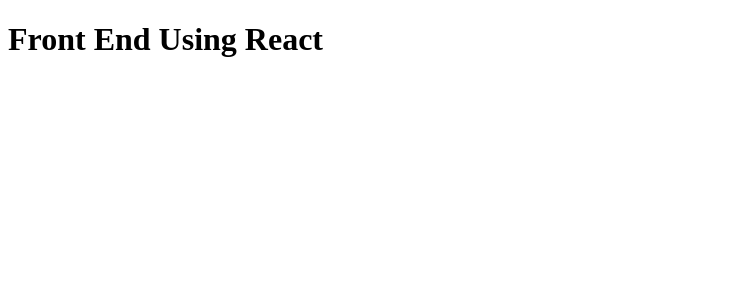
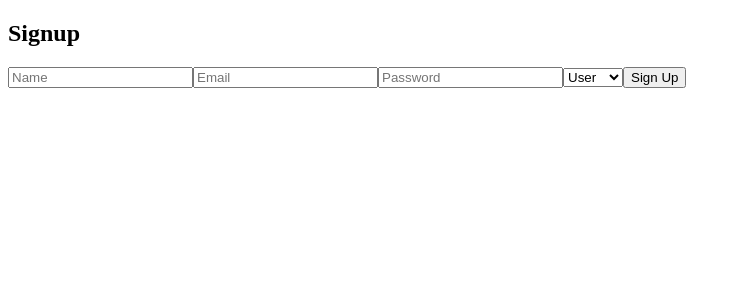
Before and after one commit to nikhil3972/RBAC_Assessment, a React (Create React App) app in the folder frontend/: page /signup in a window 1280 px wide. Shown: the top 300 px of the page, without its empty margins (0-741 px from the left). Built offline with nearby package versions, Linux system fonts and the light colour scheme.

Commit message:
Added Login and SignUp forms

```diff
--- a/frontend/package.json
+++ b/frontend/package.json
@@ -9,6 +9,7 @@
     "@testing-library/user-event": "^13.5.0",
     "react": "^19.1.0",
     "react-dom": "^19.1.0",
+    "react-router-dom": "^7.5.2",
     "react-scripts": "5.0.1",
     "web-vitals": "^2.1.4"
   },
--- a/frontend/src/App.js
+++ b/frontend/src/App.js
@@ -1,7 +1,17 @@
-function App() {
-  return (
-    <h1>Front End Using React</h1>
-  );
-}
+import React from 'react';
+import { BrowserRouter as Router, Route, Routes } from 'react-router-dom';
+import Login from './components/Auth/Login';
+import Signup from './components/Auth/Signup';
+
+const App = () => {
+    return (
+        <Router>
+            <Routes>
+                <Route path="/login" element={<Login />} />
+                <Route path="/signup" element={<Signup />} />
+            </Routes>
+        </Router>
+    );
+};
 
 export default App;
--- /dev/null
+++ b/frontend/src/components/Auth/Login.js
@@ -0,0 +1,29 @@
+import React, { useState } from 'react';
+
+const Login = () => {
+    const [email, setEmail] = useState('');
+    const [password, setPassword] = useState('');
+
+    return (
+        <div>
+            <h2>Login</h2>
+            <form>
+                <input
+                    type="email"
+                    placeholder="Email"
+                    value={email}
+                    onChange={(e) => setEmail(e.target.value)}
+                />
+                <input
+                    type="password"
+                    placeholder="Password"
+                    value={password}
+                    onChange={(e) => setPassword(e.target.value)}
+                />
+                <button type="submit">Login</button>
+            </form>
+        </div>
+    );
+};
+
+export default Login;
--- /dev/null
+++ b/frontend/src/components/Auth/Signup.js
@@ -0,0 +1,41 @@
+import React, { useState } from 'react';
+
+const Signup = () => {
+    const [name, setName] = useState('');
+    const [email, setEmail] = useState('');
+    const [password, setPassword] = useState('');
+    const [roleName, setRoleName] = useState('user');
+
+    return (
+        <div>
+            <h2>Signup</h2>
+            <form>
+                <input
+                    type="text"
+                    placeholder="Name"
+                    value={name}
+                    onChange={(e) => setName(e.target.value)}
+                />
+                <input
+                    type="email"
+                    placeholder="Email"
+                    value={email}
+                    onChange={(e) => setEmail(e.target.value)}
+                />
+                <input
+                    type="password"
+                    placeholder="Password"
+                    value={password}
+                    onChange={(e) => setPassword(e.target.value)}
+                />
+                <select onChange={(e) => setRoleName(e.target.value)} value={roleName}>
+                    <option value="user">User</option>
+                    <option value="admin">Admin</option>
+                </select>
+                <button type="submit">Sign Up</button>
+            </form>
+        </div>
+    );
+};
+
+export default Signup;
```
Also changed, not shown: 1 other file (tests, documents, lock files or other folders).
